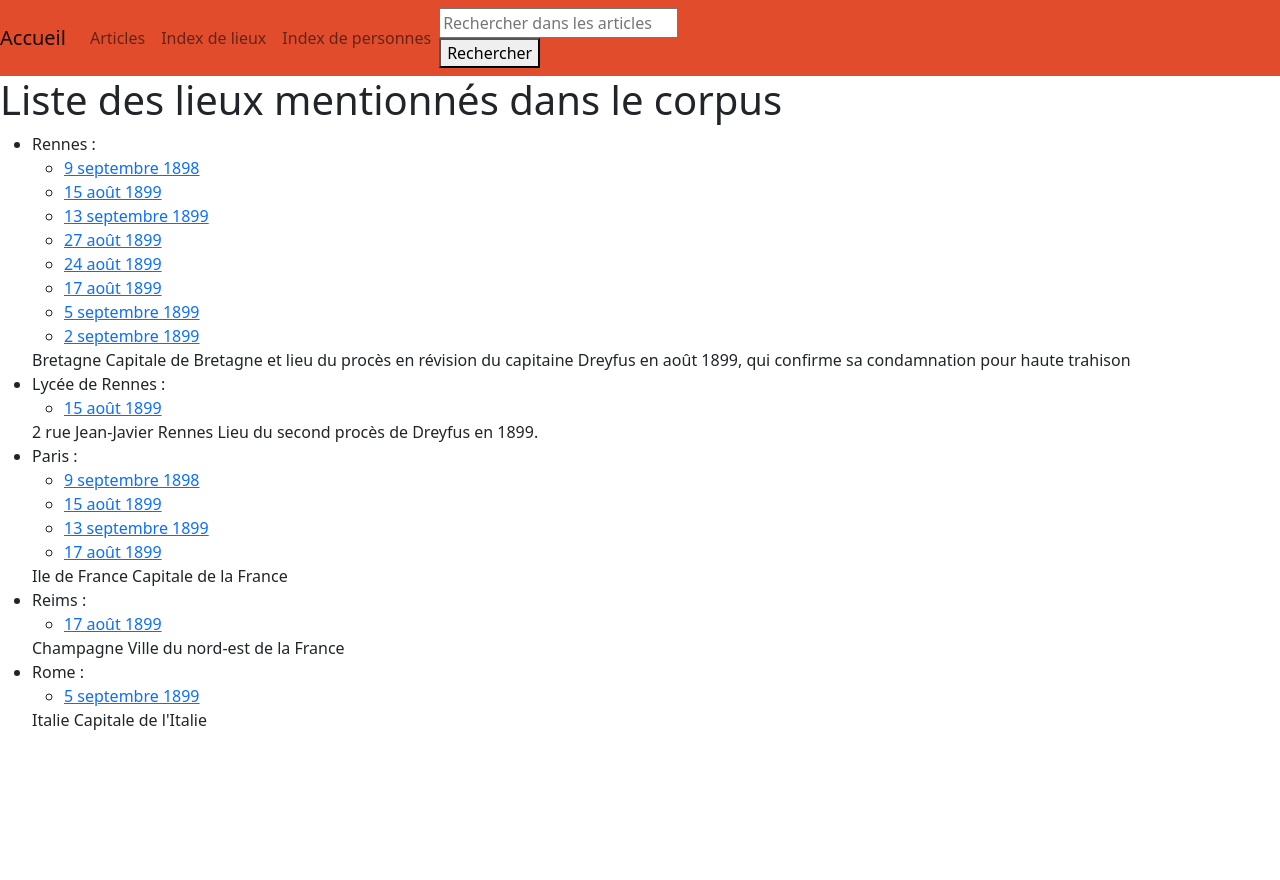
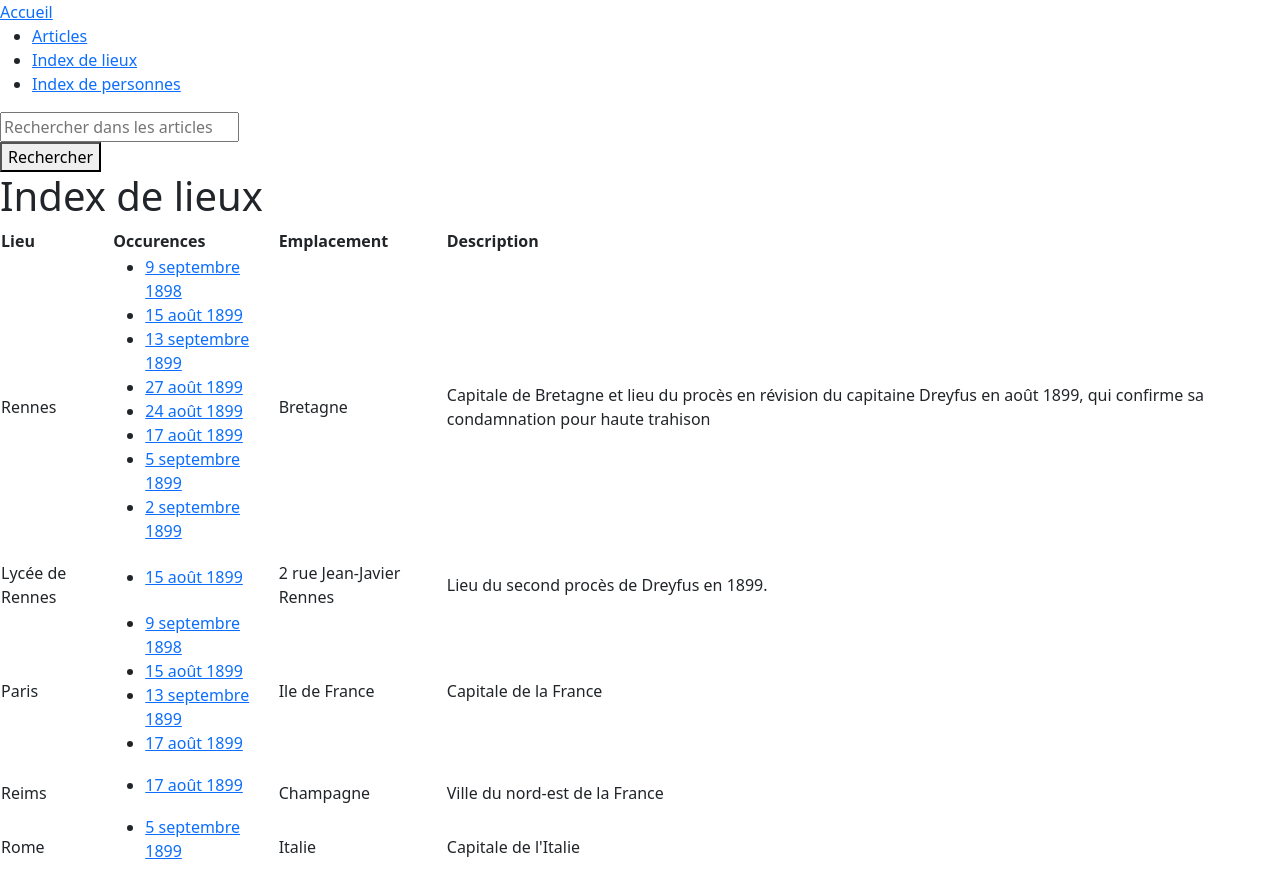
Before and after one commit to Juliettejns/NDF, a Flask app: page /lieux in a window 1280 px wide. Before the commit the page ends 730 px from the top, so only its background shows below. Run offline with Flask 2, Linux system fonts and the light colour scheme; data comes from the database, SQL or seed files in the repository; parts of the project's set-up code (start-up, migrations or seed data) failed here and were passed over; some libraries are stand-ins or nearby versions.

Commit message:
Restructuration des pages corpus, index lieu et personnes sous forme de tableau

```diff
--- a/app/templates/conteneur.html
+++ b/app/templates/conteneur.html
@@ -10,23 +10,23 @@
     </head>
 
     <body>
-		<nav class="navbar navbar-expand-lg navbar-light" style='background-color:#e14d2c'>
-			<a class="navbar-brand" href="{{ url_for('accueil') }}">Accueil</a>
-			<div class="collapse navbar-collapse" id="navbarNav">
-        		<ul class="navbar-nav">
-					<li class="nav-item">
-            			<a class="nav-link" href="{{ url_for('corpus') }}">Articles</a>
+		<nav>
+			<a href="{{ url_for('accueil') }}">Accueil</a>
+			<div>
+        		<ul>
+					<li>
+            			<a href="{{ url_for('corpus') }}">Articles</a>
           			</li>
-					<li class="nav-item">
-            			<a class="nav-link" href="{{ url_for('lieux') }}">Index de lieux</a>
+					<li>
+            			<a href="{{ url_for('lieux') }}">Index de lieux</a>
           			</li>
-          			<li class="nav-item">
-            			<a class="nav-link" href="{{ url_for('personnes') }}">Index de personnes</a>
+          			<li>
+            			<a href="{{ url_for('personnes') }}">Index de personnes</a>
           			</li>
 				</ul>
-                <form class="nav-form text-right" action="{{url_for('recherche')}}">
-                    <div class="form-home">
-                        <input name="keyword" type="search" placeholder="Rechercher dans les articles" aria-label="Recherche" id="nav-searchbar">
+                <form action="{{url_for('recherche')}}">
+                    <div>
+                        <input name="keyword" type="search" placeholder="Rechercher dans les articles" aria-label="Recherche">
                         <div>
                             <button type="submit">Rechercher</button>
                         </div>
@@ -34,6 +34,10 @@
                 </form>
             </div>
         </nav>
-        {% block corps %}{% endblock %}
+		<div>
+            <div>
+                {% block corps%}{%endblock%}
+            </div>
+        </div>
     </body>
 </html>
--- a/app/templates/pages/index_lieu.html
+++ b/app/templates/pages/index_lieu.html
@@ -1,13 +1,29 @@
 {% extends "conteneur.html" %}
 {% block corps %}
 <div>
-    <h1>Liste des lieux mentionnés dans le corpus</h1>
-     <ul>
-            {% for key, value in index.items() %}
-                <li>{{key.lieu_nom}} : <ul>{%for el in value %}<li><a href="{{url_for('note', article_id=el.article_id)}}">{{el.article_date}}</a></li>{% endfor %}</ul></li>
-                <span>{{key.lieu_emplacement}}</span>
-                <span>{{key.lieu_notes}}</span>
-            {% endfor %}
-        </ul>
-    </div>
+	<div>
+		<h1>Index de lieux</h1>
+	</div>
+	 <div>
+                <table>
+                <thead>
+                    <tr>
+                        <th>Lieu</th>
+                        <th>Occurences</th>
+                        <th>Emplacement</th>
+						<th>Description</th>
+                    </tr>
+                </thead>
+                    {% for key,value in index.items() %}
+                        <tbody>
+                            <tr>
+                                <td>{{key.lieu_nom}}</td>
+                                <td><ul>{%for el in value %}<li><a href="{{url_for('note', article_id=el.article_id)}}">{{el.article_date}}</a></li>{% endfor %}</ul></td>
+                                <td>{{key.lieu_emplacement}}</td>
+								<td>{{key.lieu_notes}}</td>
+                            </tr>
+                        </tbody>
+                    {% endfor %}
+                </table>
+      </div>
 {% endblock %}
```
Also changed, not shown: app/templates/pages/corpus.html (+28 -12 lines), app/templates/pages/index_pers.html (+25 -8 lines).
